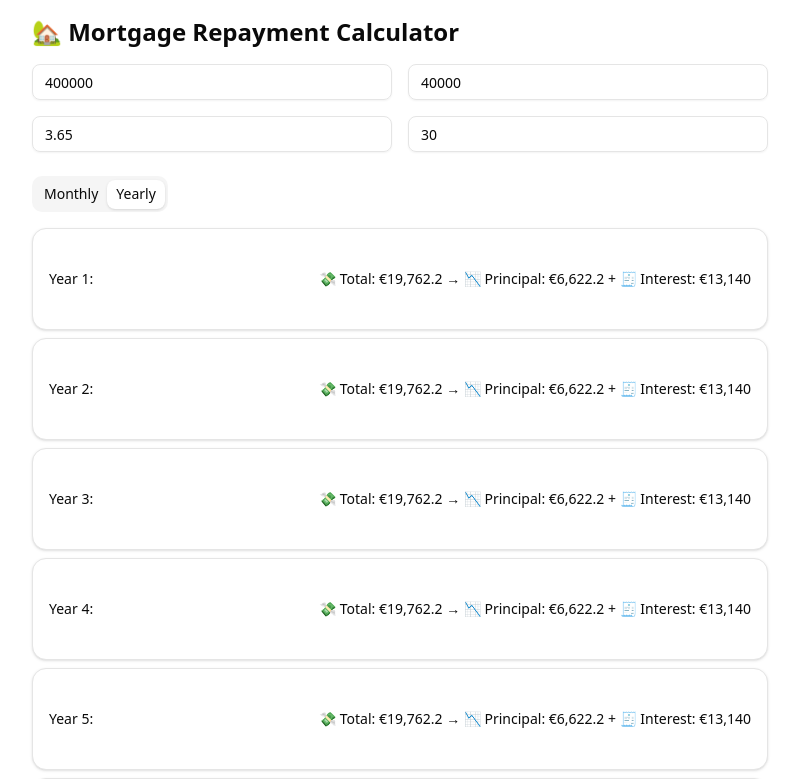
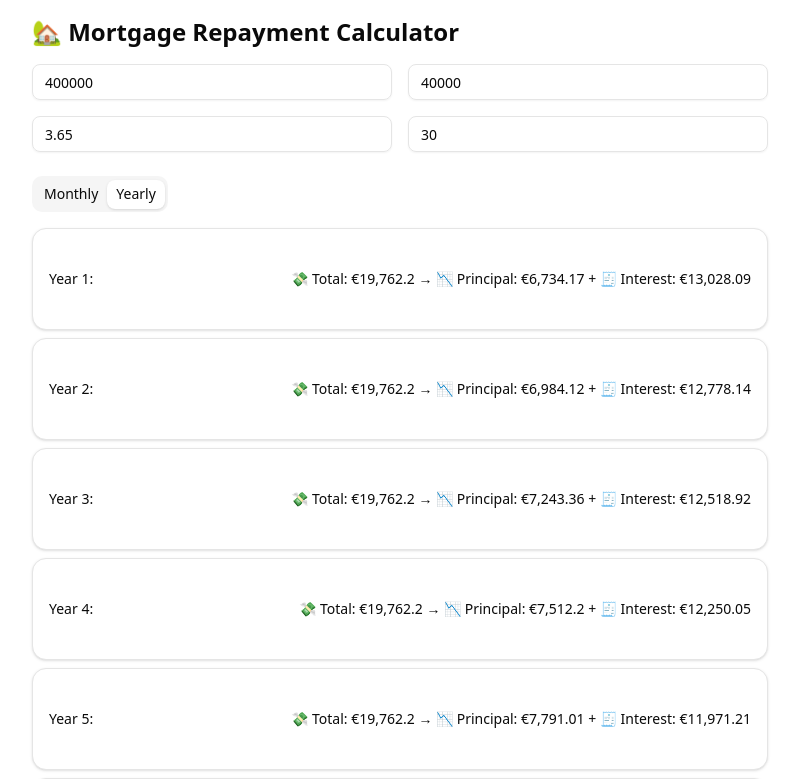
Before and after one commit to HKhademian/morgage-calculator, a Next.js app: page / in a window 1280 px wide. Shown: the top 779 px of the page, without its empty margins (240-1039 px from the left). Built offline with nearby package versions, Linux system fonts and the light colour scheme.

Commit message:
better calculation

```diff
--- a/app/page.tsx
+++ b/app/page.tsx
@@ -31,12 +31,17 @@ export default function MortgageCalculator() {
     (loanAmount * monthlyInterest) /
     (1 - Math.pow(1 + monthlyInterest, -totalPayments));
 
+  let remainingDebt = loanAmount;
   const schedule = Array.from({ length: totalPayments }, (_, i) => {
-    const interest = loanAmount * monthlyInterest;
+    const interest = remainingDebt * monthlyInterest;
     const principal = monthlyPayment - interest;
+    const currentDebt = remainingDebt;
+    remainingDebt -= principal;
+
     return {
       month: i + 1,
       year: Math.floor(i / 12) + 1,
+      remainingDebt: Number(currentDebt.toFixed(2)),
       principal: Number(principal.toFixed(2)),
       interest: Number(interest.toFixed(2)),
       total: Number(monthlyPayment.toFixed(2)),
@@ -52,7 +57,8 @@ export default function MortgageCalculator() {
         year: i + 1,
         principal: Number(sum("principal").toFixed(2)),
         interest: Number(sum("interest").toFixed(2)),
-        total: Number(sum("total").toFixed(2))
+        total: Number(sum("total").toFixed(2)),
+        remainingDebt: Number((yearData.at(-1)?.remainingDebt ?? 0).toFixed(2)),
       };
     })
     : schedule;
```
